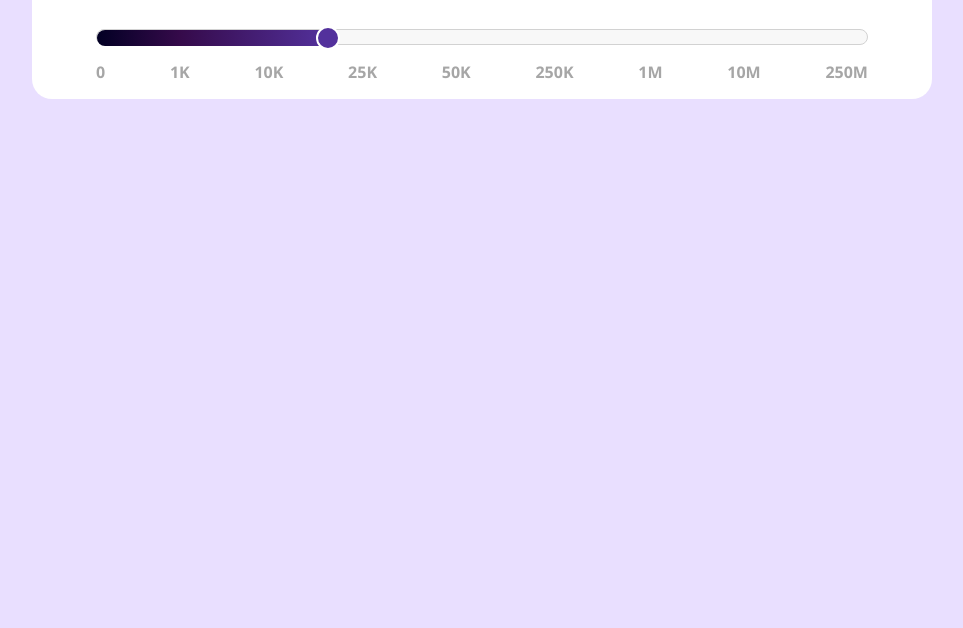
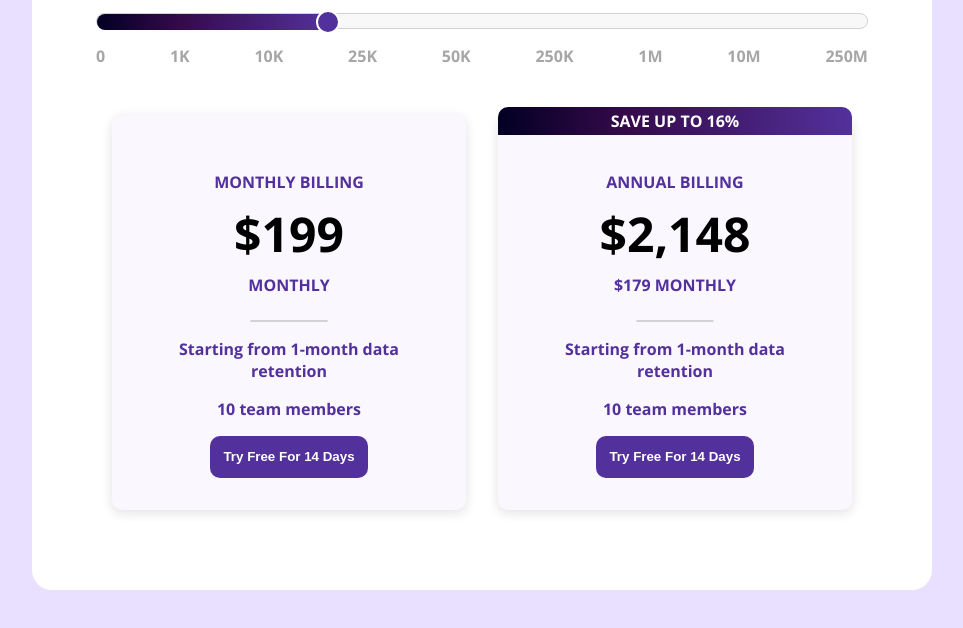
Before and after one commit to michall1900/cost-estimator-project-, a plain HTML site: page index.html in a window 1280 px wide. Shown: the part 618-1246 px from the top of the page, without its empty margins (158-1121 px from the left). Before the commit the page ends 800 px from the top, so only its background shows below. Drawn offline with nearby package versions, Linux system fonts and the light colour scheme.

Commit message:
Complete adding the cards and finish the task.

```diff
--- a/index.css
+++ b/index.css
@@ -13,7 +13,7 @@
 
 .content{
   background-color: white;
-  padding: 1em 4em;
+  padding: 0 4em 4em 4em;
   border-radius: 20px;
   width: 100%;
   max-width: 900px;
@@ -57,13 +57,13 @@
   border-radius: 10px;
   position: absolute;
   left:-50%;
-  top: calc(4em + 4px);
+  top: calc(4em + 6px);
   z-index: 2;
 
 }
 
 .break-line{
-  border-top: 2px solid rgb(231, 231, 231);
+  border-top: 4px solid rgb(231, 231, 231);
   width: 100%;
   position: absolute;
   left: 0;
@@ -190,3 +190,78 @@
 .slider .bar .point:hover{
   transform: scale(1.2);
 }
+
+.card-wrapper{
+  width: 100%;
+  margin: 2em auto 0 auto;
+  display: flex;
+  justify-content: space-between;
+  align-items: center;
+}
+
+.card-wrapper .card{
+  margin: 1em;
+  background-color: rgb(250, 247, 255);
+  position: relative;
+  padding: 2em 3em;
+  color: rgb(83, 49, 156);
+  font-weight: bold;
+  text-align: center;
+  border-radius: 10px;
+  transition: transform 0.15s ease;
+  box-shadow: 0px 3px 11px 1px rgba(0, 0, 0, 0.1);
+}
+
+.card-wrapper .card:hover{
+  transform: translateY(-0.5em);
+}
+
+.card-wrapper .card .upper-title{
+  position: absolute;
+  background: linear-gradient(90deg, rgba(2, 0, 36, 1) 0%, rgba(53, 10, 74, 1) 36%, rgba(83, 49, 156, 1) 100%);
+  color: white;
+  width: 100%;
+  text-align: center;
+  top: -0.5em;
+  left: 0;
+  padding: 0.2em;
+  font-weight: bold;
+  text-transform: uppercase;
+  border-radius: 10px 10px 0 0;
+}
+
+.card-wrapper .card .top{
+  text-transform: uppercase;
+  padding: 1em;
+}
+
+.card-wrapper .card button{
+  background-color: rgb(83, 49, 156);
+  color: white;
+  padding: 1em;
+  border-radius: 10px;
+  border: none;
+  font-weight: bold;
+  cursor: pointer;
+  transition: transform 0.2s ease;
+}
+
+.card-wrapper .card .top p{
+  margin: 0.5em;
+}
+.card-wrapper .card .top p.price{
+  color: black;
+  font-size: 3em;
+  margin: 0;
+}
+
+.card-wrapper .card button:hover{
+  transform: scale(1.05);
+}
+
+.card-wrapper .card hr{
+  width: 30%;
+  border: 1px solid rgb(210, 210, 210);
+  border-radius: 2px;
+  margin: 0 auto;
+}
--- a/index.html
+++ b/index.html
@@ -55,6 +55,35 @@
           <span>250m</span>
         </div>
       </div>
+      <div class="card-wrapper">
+        <div class="card">
+          <div class="top">
+            <p>Monthly Billing</p>
+            <p class="price">$199</p>
+            <p>Monthly</p>
+          </div>
+          <hr>
+          <div class="bottom">
+            <p>Starting from 1-month data retention</p>
+            <p>10 team members</p>
+          </div>
+          <button>Try Free For 14 Days</button>
+        </div>
+        <div class="card">
+          <div class="upper-title">Save up to 16%</div>
+          <div class="top">
+            <p>ANNUAL BILLING</p>
+            <p class="price">$2,148</p>
+            <p>$179 Monthly</p>
+          </div>
+          <hr>
+          <div class="bottom">
+            <p>Starting from 1-month data retention</p>
+            <p>10 team members</p>
+          </div>
+          <button>Try Free For 14 Days</button>
+        </div>
+      </div>
     </div>
   </main>
 </body>
```
